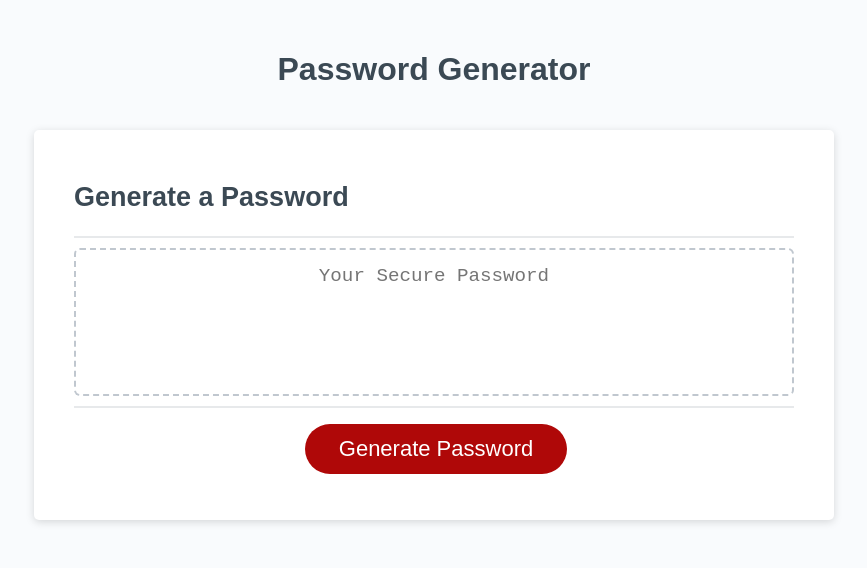
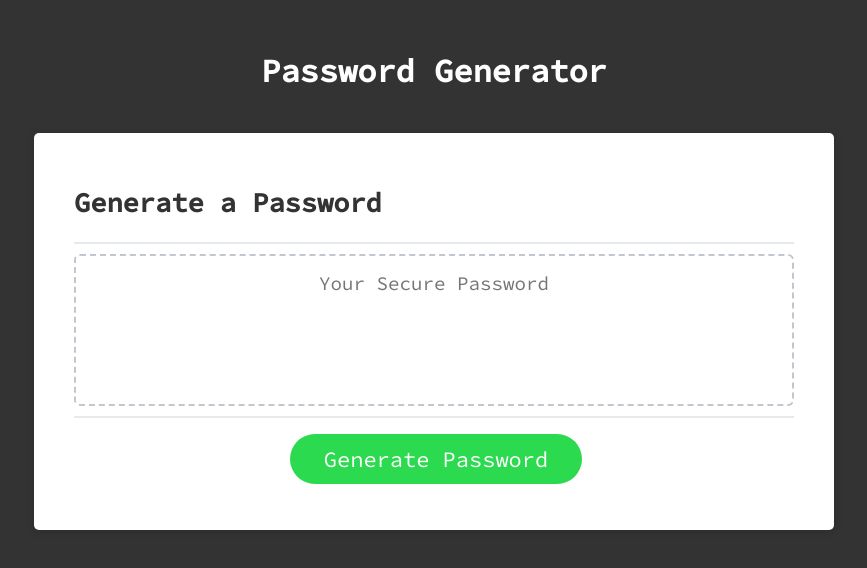
Before and after one commit to robertsolorzano/Password-Generator, a plain HTML site: page index.html in a window 1280 px wide. Shown: the whole page, without its empty margins (206-1073 px from the left). Drawn offline with Linux system fonts and the light colour scheme.

Commit message:
changed styles to suit preference, imported google fonts

```diff
--- a/assets/style.css
+++ b/assets/style.css
@@ -1,7 +1,10 @@
+@import url('https://fonts.googleapis.com/css2?family=Source+Code+Pro:wght@400;500&display=swap');
+
 *,
 *::before,
 *::after {
   box-sizing: border-box;
+  font-family: 'Source Code Pro', monospace, sans-serif;
 }
 
 html,
@@ -13,8 +16,7 @@ body,
 }
 
 body {
-  font-family: sans-serif;
-  background-color: #f9fbfd;
+  background-color: #333;
 }
 
 .wrapper {
@@ -27,7 +29,7 @@ header {
   text-align: center;
   padding: 20px;
   padding-top: 0px;
-  color: hsl(206, 17%, 28%);
+  color: #fff;
 }
 
 .card {
@@ -35,7 +37,7 @@ header {
   border-radius: 5px;
   border-width: 1px;
   box-shadow: rgba(0, 0, 0, 0.15) 0px 2px 8px 0px;
-  color: hsl(206, 17%, 28%);
+  color: #333;
   font-size: 18px;
   margin: 0 auto;
   max-width: 800px;
@@ -74,7 +76,7 @@ header {
 
 .btn {
   border: none;
-  background-color: hsl(360, 91%, 36%);
+  background-color: #2bda4e;
   border-radius: 25px;
   box-shadow: rgba(0, 0, 0, 0.1) 0px 1px 6px 0px rgba(0, 0, 0, 0.2) 0px 1px 1px
     0px;
```
